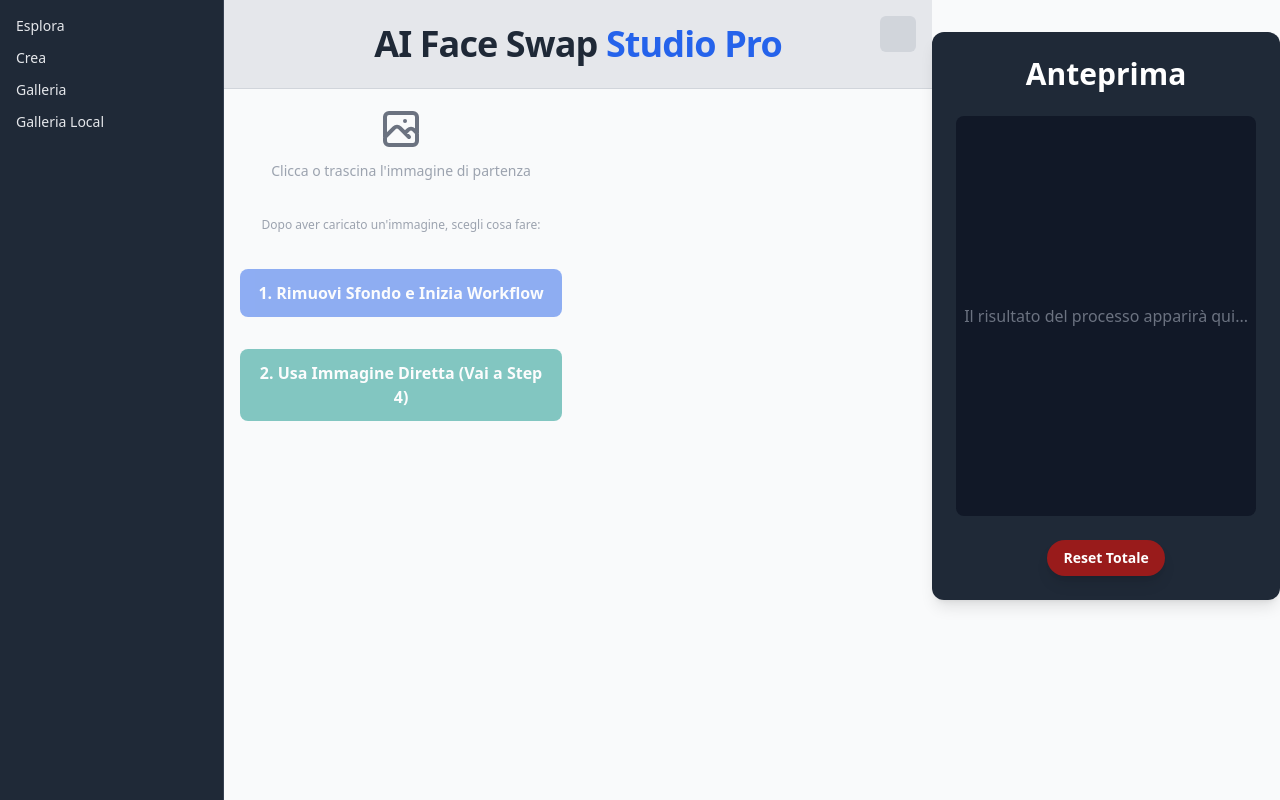
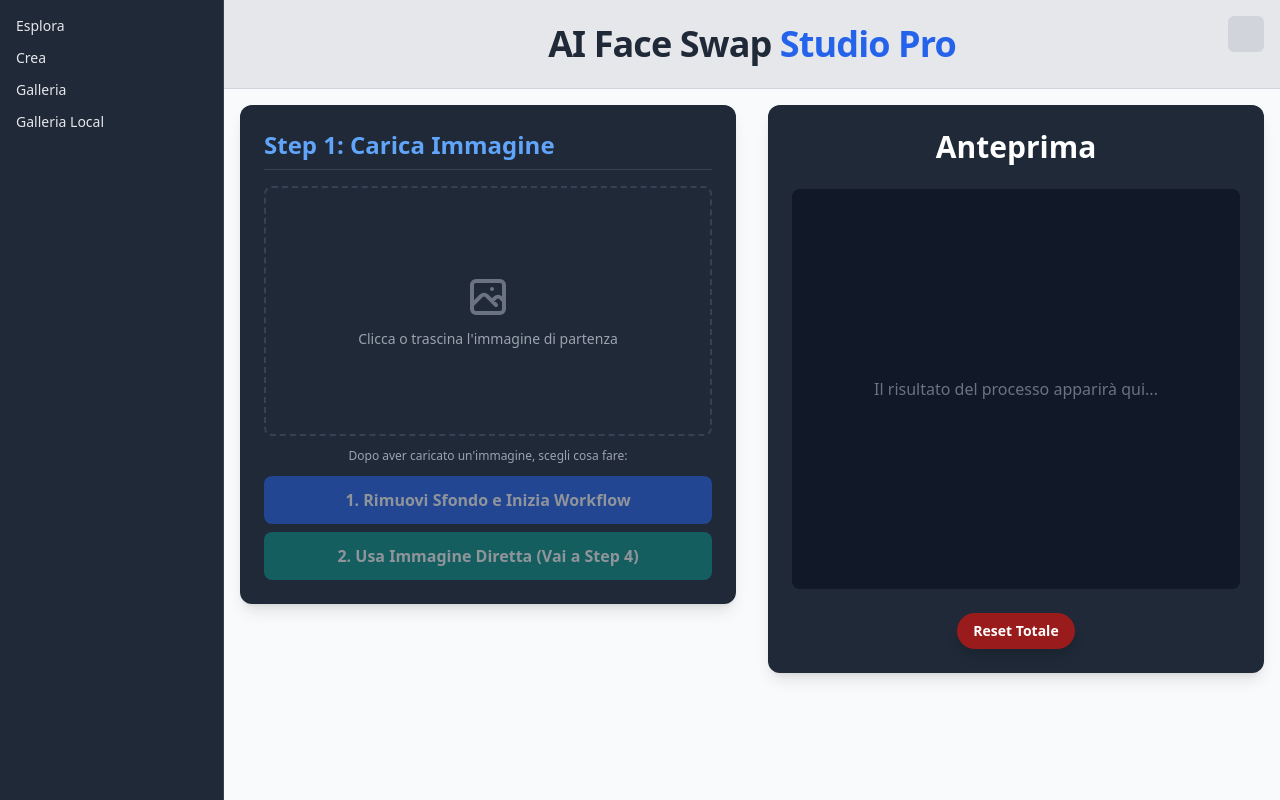
Before and after one commit to lelus78/FaceSwapApp, a Flask app: page / in a window 1280 px wide. Run offline with Flask 3, Linux system fonts and the light colour scheme; parts of the project's set-up code (start-up, migrations or seed data) failed here and were passed over; some libraries are stand-ins or nearby versions.

Commit message:
Refactor index.html to enhance modal structure and improve user interface for image processing steps

```diff
--- a/app/templates/index.html
+++ b/app/templates/index.html
@@ -33,8 +33,12 @@
 </div>
 <main class="w-full max-w-7xl mx-auto p-4 flex-grow grid grid-cols-1 lg:grid-cols-2 gap-8">
     <div id="controls-column" class="flex flex-col gap-6">
+        <div id="step-1-subject" class="wizard-step bg-gray-800 p-6 rounded-xl shadow-lg">
+            <h2 class="text-2xl font-bold text-blue-400 mb-4 border-b border-gray-700 pb-2">Step 1: Carica Immagine</h2>
+            <label for="subject-img-input" class="upload-box flex flex-col items-center justify-center p-4 rounded-lg min-h-[250px]">
+                <img id="subject-img-preview" src="" alt="Anteprima Soggetto" class="hidden rounded-lg" />
                 <div id="subject-upload-prompt" class="text-center">
-                            <svg class="w-12 h-12 mx-auto text-gray-500" fill="none" stroke="currentColor" viewBox="0 0 24 24"><path stroke-linecap="round" stroke-linejoin="round" stroke-width="2" d="M4 16l4.586-4.586a2 2 0 012.828 0L16 16m-2-2l1.586-1.586a2 2 0 012.828 0L20 14m-6-6h.01M6 20h12a2 2 0 002-2V6a2 2 0 00-2-2H6a2 2 0 00-2 2v12a2 2 0 002 2z"></path></svg>
+                    <svg class="w-12 h-12 mx-auto text-gray-500" fill="none" stroke="currentColor" viewBox="0 0 24 24"><path stroke-linecap="round" stroke-linejoin="round" stroke-width="2" d="M4 16l4.586-4.586a2 2 0 012.828 0L16 16m-2-2l1.586-1.586a2 2 0 012.828 0L20 14m-6-6h.01M6 20h12a2 2 0 002-2V6a2 2 0 00-2-2H6a2 2 0 00-2 2v12a2 2 0 002 2z"/></svg>
                     <p class="mt-2 text-sm font-medium text-gray-400">Clicca o trascina l'immagine di partenza</p>
                 </div>
             </label>
@@ -43,7 +47,6 @@
             <button id="prepare-subject-btn" class="btn btn-primary w-full text-white font-bold py-3 px-4 rounded-lg disabled:opacity-50" disabled>1. Rimuovi Sfondo e Inizia Workflow</button>
             <button id="skip-to-swap-btn" class="btn bg-teal-600 hover:bg-teal-700 w-full mt-2 text-white font-bold py-3 px-4 rounded-lg disabled:opacity-50" disabled>2. Usa Immagine Diretta (Vai a Step 4)</button>
         </div>
-
         <div id="step-2-scene" class="wizard-step hidden bg-gray-800 p-6 rounded-xl shadow-lg">
             <h2 class="text-2xl font-bold text-blue-400 mb-4 border-b border-gray-700 pb-2">Step 2: Crea la Scena</h2>
             <div>
@@ -59,7 +62,6 @@
             </div>
             <button id="goto-step-3-btn" class="btn btn-secondary w-full mt-4 text-white font-bold py-3 px-4 rounded-lg disabled:opacity-50" disabled>Vai allo Step 3: Upscale</button>
         </div>
-
         <div id="step-3-upscale" class="wizard-step hidden bg-gray-800 p-6 rounded-xl shadow-lg">
             <h2 class="text-2xl font-bold text-blue-400 mb-4 border-b border-gray-700 pb-2">Step 3: Upscale e Dettaglio</h2>
             <p class="text-gray-400 mb-4">La tua scena è pronta. Ora puoi migliorarne la risoluzione e aggiungere dettagli.</p>
@@ -77,10 +79,8 @@
             <button id="start-upscale-btn" class="btn btn-primary w-full mt-4 text-white font-bold py-3 px-4 rounded-lg">🚀 Avvia Upscale e Detailing</button>
             <button id="skip-upscale-btn" class="btn bg-gray-600 w-full mt-2 text-white font-bold py-2 px-4 rounded-lg">Salta e vai allo Step 4</button>
         </div>
-
         <div id="step-4-finalize" class="wizard-step hidden bg-gray-800 p-6 rounded-xl shadow-lg">
             <h2 class="text-2xl font-bold text-blue-400 mb-4 border-b border-gray-700 pb-2">Step 4: Tocco Finale</h2>
-
             <div class="mb-6">
                 <h3 class="text-xl font-semibold text-gray-300 mb-3">A. Face Swap Mirato</h3>
                 <label class="toggle-label flex items-center justify-between mb-2 text-sm cursor-pointer">
@@ -101,7 +101,6 @@
                 <button id="swap-btn" class="btn btn-primary w-full mt-2 text-white font-bold py-2 px-4 rounded-lg disabled:opacity-50" disabled>Esegui Face Swap</button>
                 <button id="back-to-step-3-btn" class="btn bg-gray-600 w-full mt-2 text-white font-bold py-2 px-4 rounded-lg">Modifica Upscale</button>
             </div>
-
             <div id="filter-section" class="mb-6 border-t border-gray-700 pt-4">
                 <h3 class="text-xl font-semibold text-gray-300 mb-3">B. Filtri "Pro"</h3>
                 <div id="filter-buttons-container" class="flex flex-wrap justify-center gap-2">
@@ -113,7 +112,6 @@
                     <button class="filter-btn" data-filter="contrast(1.2) saturate(0.8) brightness(1.1) sepia(0.1)">Nordic</button>
                 </div>
             </div>
-
             <div id="sticker-section" class="mb-6 border-t border-gray-700 pt-4">
                 <h3 class="text-xl font-semibold text-gray-300 mb-3">C. Elementi Grafici</h3>
                 <div class="mb-2">
@@ -126,7 +124,6 @@
                     <button id="sticker-back-btn" class="btn text-xs bg-gray-600 hover:bg-gray-500 disabled:opacity-50" disabled>Porta Indietro</button>
                 </div>
             </div>
-
             <div id="meme-section" class="border-t border-gray-700 pt-4">
                 <h3 class="text-xl font-semibold text-gray-300 mb-3">D. Testo Meme</h3>
                 <div class="grid grid-cols-2 gap-4 mb-4">
@@ -182,18 +179,12 @@
             </div>
             <div id="advanced-gen-section" class="border-t border-gray-700 pt-4 mt-6">
                 <h3 class="text-xl font-semibold text-gray-300 mb-3">E. Generazione Multi-Parte</h3>
-
                 <button id="analyze-parts-btn" class="btn btn-primary w-full text-white font-bold py-2 px-4 rounded-lg">1. Analizza Parti Corpo</button>
-                        <button id="analyze-parts-btn" class="btn btn-primary w-full text-white font-bold py-2 px-4 rounded-lg">1. Analizza Parti Corpo</button>
-
-                        <div id="dynamic-prompts-container" class="my-4 space-y-3">
-                            </div>
-
+                <div id="dynamic-prompts-container" class="my-4 space-y-3"></div>
                 <button id="generate-all-btn" class="btn btn-secondary w-full text-white font-bold py-2 px-4 rounded-lg hidden" disabled>2. Genera Modifiche</button>
             </div>
         </div>
     </div>
-
     <div id="result-column" class="bg-gray-800 p-6 rounded-xl shadow-lg lg:sticky top-8 self-start">
         <h2 class="text-3xl font-bold mb-6 text-center text-white">Anteprima</h2>
         <div class="preview-container relative flex justify-center items-center mb-6 bg-gray-900 rounded-lg min-h-[400px] p-2">
@@ -202,25 +193,18 @@
             <div id="target-face-boxes-container" class="absolute top-0 left-0 w-full h-full pointer-events-none z-10"></div>
             <p id="result-placeholder" class="text-gray-500">Il risultato del processo apparirà qui...</p>
         </div>
-
         <div class="flex justify-center items-center gap-2 flex-wrap">
             <a id="download-btn" href="#" download="pro-meme-result-static.png" class="hidden items-center bg-green-600 hover:bg-green-700 text-white font-bold py-2 px-4 rounded-full text-sm shadow-lg">Scarica PNG</a>
-
             <button id="add-gallery-btn" class="hidden fixed bottom-4 right-4 z-20 items-center bg-orange-600 hover:bg-orange-700 text-white font-bold py-2 px-4 rounded-full text-sm shadow-lg">Aggiungi a Galleria</button>
-
             <button id="download-anim-btn" class="hidden items-center bg-purple-600 hover:bg-purple-700 text-white font-bold py-2 px-4 rounded-full text-sm shadow-lg">Scarica Animato</button>
             <select id="anim-fmt" class="hidden bg-gray-700 text-sm text-white rounded-full px-3 py-2 shadow-lg cursor-pointer">
                 <option value="mp4">MP4</option>
                 <option value="gif">GIF</option>
             </select>
-
             <button id="share-btn" class="hidden items-center bg-blue-600 hover:bg-blue-700 text-white font-bold py-2 px-4 rounded-full text-sm shadow-lg">
-                        <svg xmlns="http://www.w3.org/2000/svg" class="h-4 w-4 mr-2" viewBox="0 0 20 20" fill="currentColor">
-                            <path d="M15 8a3 3 0 10-2.977-2.63l-4.94 2.47a3 3 0 100 4.319l4.94 2.47a3 3 0 10.895-1.789l-4.94-2.47a3.027 3.027 0 000-.74l4.94-2.47C13.456 7.68 14.19 8 15 8z" />
-                        </svg>
+                <svg xmlns="http://www.w3.org/2000/svg" class="h-4 w-4 mr-2" viewBox="0 0 20 20" fill="currentColor"><path d="M15 8a3 3 0 10-2.977-2.63l-4.94 2.47a3 3 0 100 4.319l4.94 2.47a3 3 0 10.895-1.789l-4.94-2.47a3.027 3.027 0 000-.74l4.94-2.47C13.456 7.68 14.19 8 15 8z"/></svg>
                 Condividi
             </button>
-
             <button id="reset-all-btn" class="btn bg-red-800 hover:bg-red-700 text-white font-bold py-2 px-4 rounded-full text-sm shadow-lg">Reset Totale</button>
         </div>
     </div>
```
Lines whose indentation alone changed are shown as unchanged.
